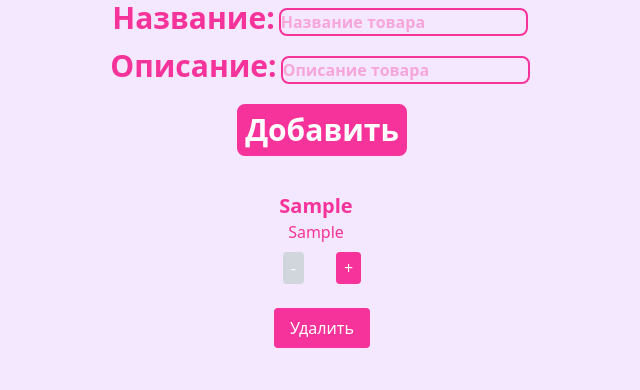
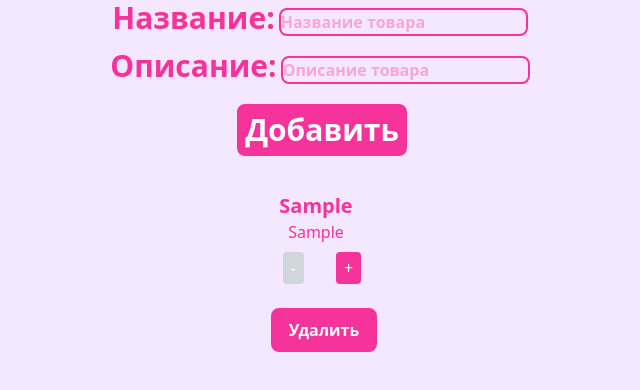
Before and after one commit to hio1337/C-Users-csgop-OneDrive-Guide-DAO-project-10-tailwind, a React (Vite) app in the folder Guide-DAO-project-10-tailwind/my-project/: page / in a window 1280 px wide. Both pictures are taken after typing "Sample", "Sample" into the empty fields and a click on the input "Добавить". Shown: the top 390 px of the page, without its empty margins (318-958 px from the left). Built offline with nearby package versions, Linux system fonts and the light colour scheme; no server answers.

Commit message:
Update itemsList.jsx

```diff
--- a/Guide-DAO-project-10-tailwind/my-project/src/itemsList.jsx
+++ b/Guide-DAO-project-10-tailwind/my-project/src/itemsList.jsx
@@ -8,7 +8,7 @@ export default function ItemsList(props) {
         <li key={item.id} className="flex flex-col items-center">
           <Item info={item} />
           <button
-            className="btn-delete flex flex-col items-center justify-center bg-pink-500 text-white px-4 py-2 rounded mt-2 hover:bg-pink-600 transition-colors duration-300"
+            className="btn-delete flex flex-col items-center justify-center border-2 font-bold  border-pink-500 bg-pink-500 text-white px-4 py-2 mt-2 ml-1 hover:text-pink-500 hover:bg-purple-100 p-1.5 rounded-lg transition-colors duration-400"
             onClick={() => props.onDeleteClick(item.id)}
           >
             Удалить
```
